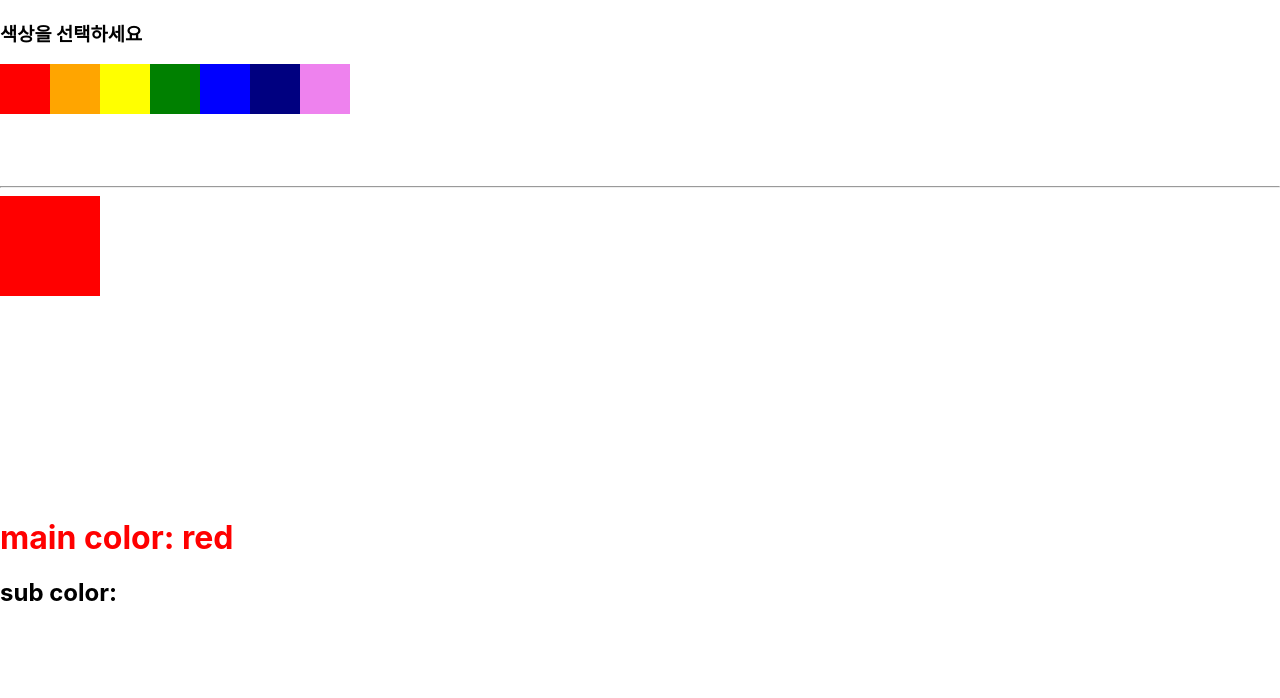
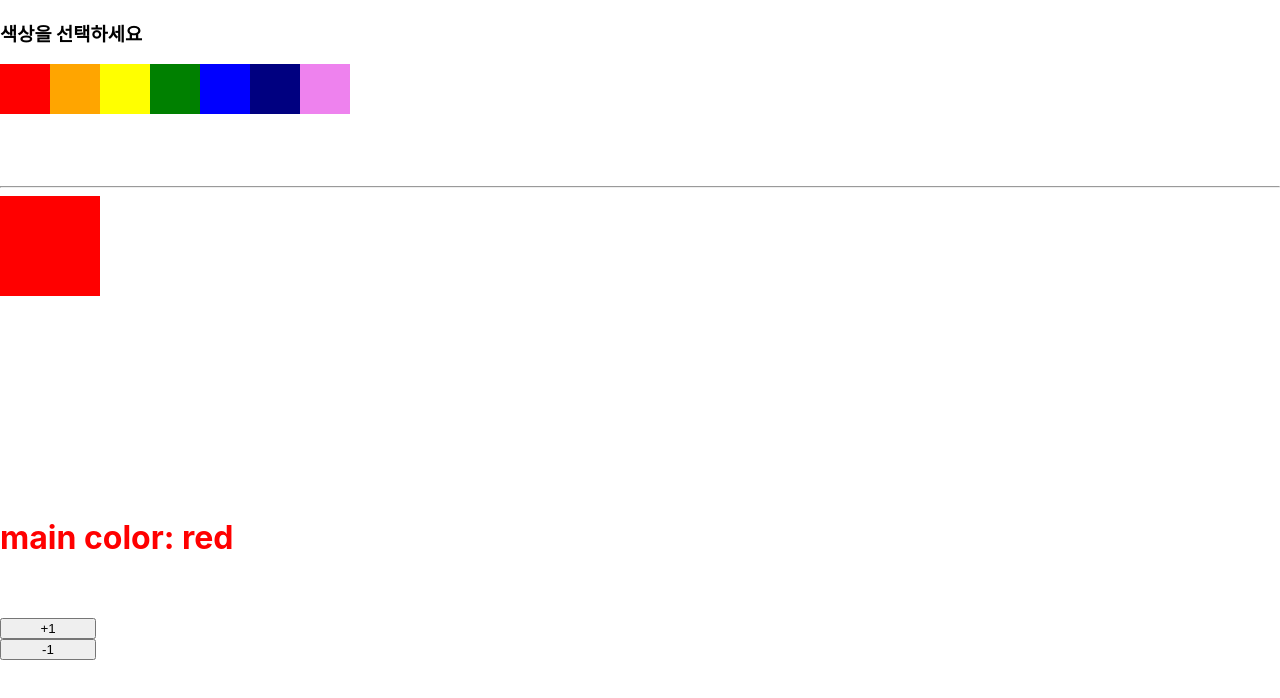
Before and after one commit to upship-kim/ReactPractice, a React (Create React App) app: page / in a window 1280 px wide. Both pictures are taken after a click on the element 25 px from the left and 89 px from the top of the page. Shown: the top 698 px of the page. Built offline with nearby package versions, Linux system fonts and the light colour scheme; no server answers.

Commit message:
create redux test

```diff
--- a/package.json
+++ b/package.json
@@ -11,8 +11,11 @@
     "qs": "^6.10.1",
     "react": "^17.0.2",
     "react-dom": "^17.0.2",
+    "react-redux": "^7.2.4",
     "react-router-dom": "^5.2.0",
     "react-scripts": "4.0.3",
+    "redux": "^4.1.0",
+    "redux-actions": "^2.6.5",
     "styled-components": "^5.3.0",
     "web-vitals": "^1.0.1"
   },
--- a/src/App.js
+++ b/src/App.js
@@ -13,6 +13,7 @@ import ColorBox from './contextAPI/components/ColorBox';
 import ColorContext, {ColorProvider} from './contextAPI/contexts/color';
 import SelectColor from './contextAPI/components/SelectColor';
 import TextBox from './contextAPI/components/TextBox';
+import Component from './redux/Component';
 
 function App() {
     // const [view, setView] = useState(true);
@@ -39,6 +40,7 @@ function App() {
                 <ColorBox />
                 <TextBox />
             </ColorProvider>
+            <Component />
         </>
     );
 }
--- a/src/contextAPI/components/TextBox.js
+++ b/src/contextAPI/components/TextBox.js
@@ -6,10 +6,16 @@ const TextBox = () => {
 
     return (
         <div>
-            <h1 style={{color: state.color}}>main color: {state.color}</h1>
-            <h2 style={{color: state.subColor}}>sub color: {state.subColor}</h2>
+            {state.color && (
+                <h1 style={{color: state.color}}>main color: {state.color}</h1>
+            )}
+            {state.subColor && (
+                <h2 style={{color: state.subColor}}>
+                    sub color: {state.subColor}
+                </h2>
+            )}
         </div>
     );
-};
+}
 
 export default TextBox;
--- /dev/null
+++ b/src/redux/Component.js
@@ -0,0 +1,23 @@
+import React from 'react';
+
+const buttonStyle = {
+    width: '6rem',
+};
+
+const Component = ({number, increase, decrease}) => {
+    return (
+        <>
+            <div style={{display: 'flex', flexDirection: 'column'}}>
+                <h2>{number}</h2>
+                <button style={buttonStyle} onClick={increase}>
+                    +1
+                </button>
+                <button style={buttonStyle} onClick={decrease}>
+                    -1
+                </button>
+            </div>
+        </>
+    );
+};
+
+export default Component;
```
Also changed, not shown: src/redux/Container.js (added, +12 -0 lines), src/redux/module/counter.js (added, +25 -0 lines), 1 other file (tests, documents, lock files or other folders).
